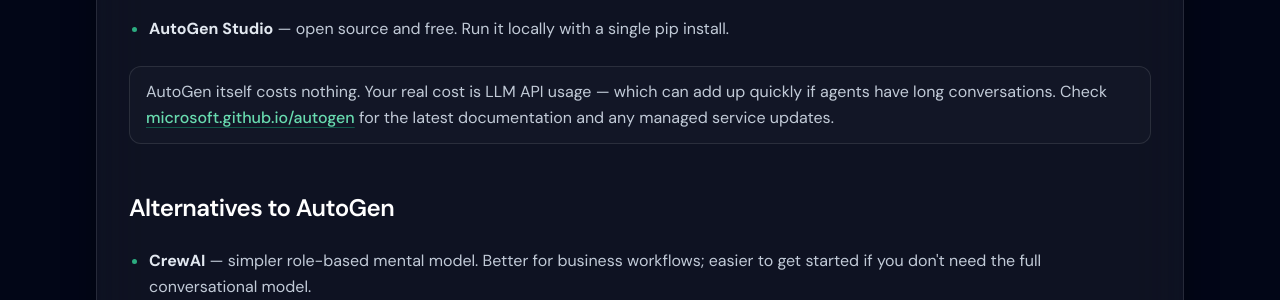
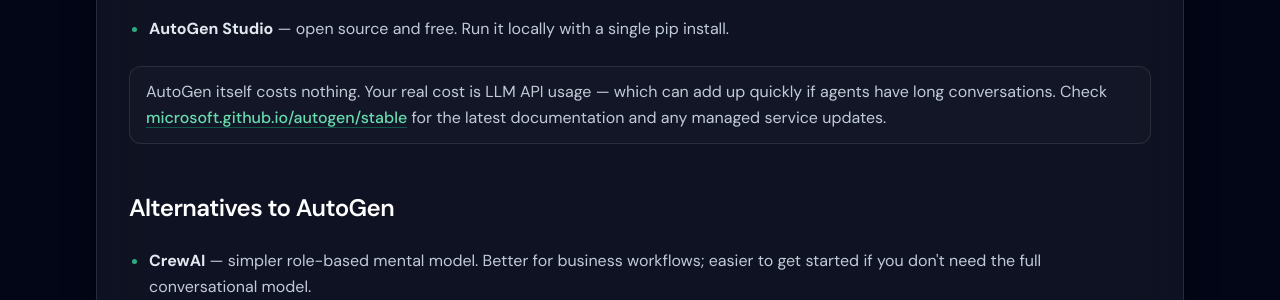
Before and after one commit to abhishekgoyal-a11y/DevShelfs, a Django app: page /ai-tools/autogen in a window 1280 px wide. Shown: the part 3524-3824 px from the top of the page. Run offline with Django 5.2, Linux system fonts and the light colour scheme; some libraries are stand-ins or nearby versions.

Commit message:
Fix AutoGen URLs and add OpenClaw Cloud pricing tier
AutoGen: update all links to microsoft.github.io/autogen/stable/
as the old docs/Getting-Started path is no longer valid.
OpenClaw: add OpenClaw Cloud ($59/month) managed hosting tier
to the pricing section alongside the existing self-hosted option.

Co-Authored-By: Claude Sonnet 4.6 <noreply@anthropic.com>

```diff
--- a/web/templates/web/autogen.html
+++ b/web/templates/web/autogen.html
@@ -25,7 +25,7 @@
         </p>
         <p class="mt-6 flex flex-wrap items-center gap-3">
           <a
-            href="https://microsoft.github.io/autogen/"
+            href="https://microsoft.github.io/autogen/stable/"
             target="_blank"
             rel="noopener noreferrer"
             class="inline-flex items-center gap-2 rounded-full border border-emerald-400/35 bg-emerald-500/10 px-4 py-2 text-sm font-medium text-emerald-200 transition hover:border-emerald-300/50 hover:bg-emerald-500/15 hover:text-white"
@@ -33,7 +33,7 @@
             Visit AutoGen <span aria-hidden class="text-emerald-300/80">↗</span>
           </a>
           <a
-            href="https://microsoft.github.io/autogen/docs/Getting-Started"
+            href="https://microsoft.github.io/autogen/stable/"
             target="_blank"
             rel="noopener noreferrer"
             class="inline-flex items-center gap-2 rounded-full border border-white/15 bg-white/[0.04] px-4 py-2 text-sm font-medium text-slate-200/90 transition hover:border-white/25 hover:bg-white/[0.07] hover:text-white"
@@ -209,10 +209,10 @@
             have long conversations. Check
             <a
               class="font-medium text-emerald-300/95 underline decoration-emerald-500/40 underline-offset-4 hover:text-emerald-200"
-              href="https://microsoft.github.io/autogen/"
+              href="https://microsoft.github.io/autogen/stable/"
               target="_blank"
               rel="noopener noreferrer"
-              >microsoft.github.io/autogen</a
+              >microsoft.github.io/autogen/stable</a
             > for the latest documentation and any managed service updates.
           </p>
         </section>
```
Also changed, not shown: web/templates/web/openclaw.html (+6 -2 lines).
